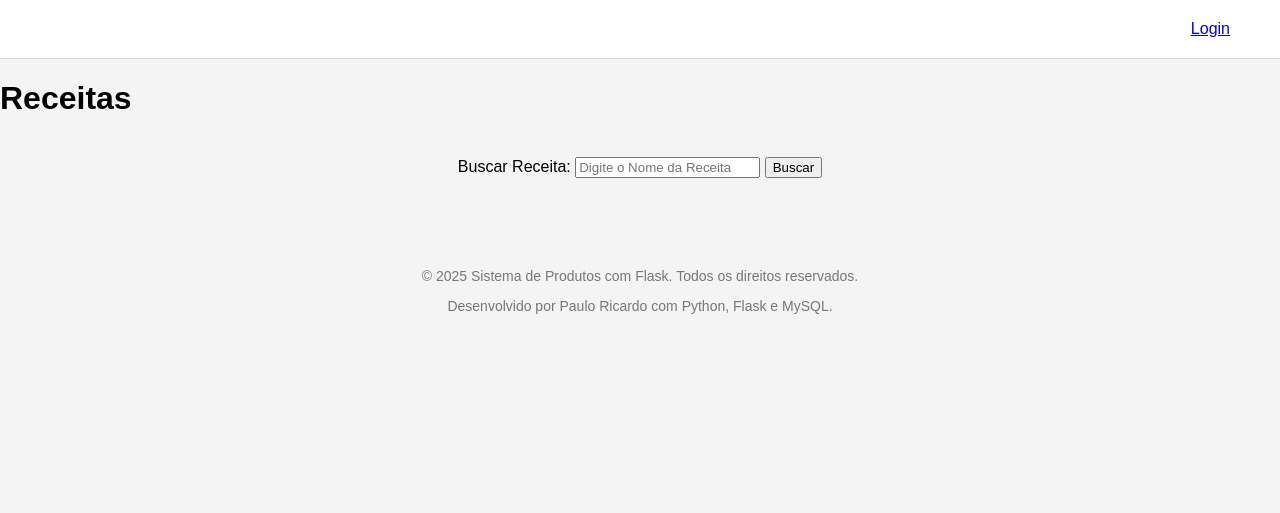
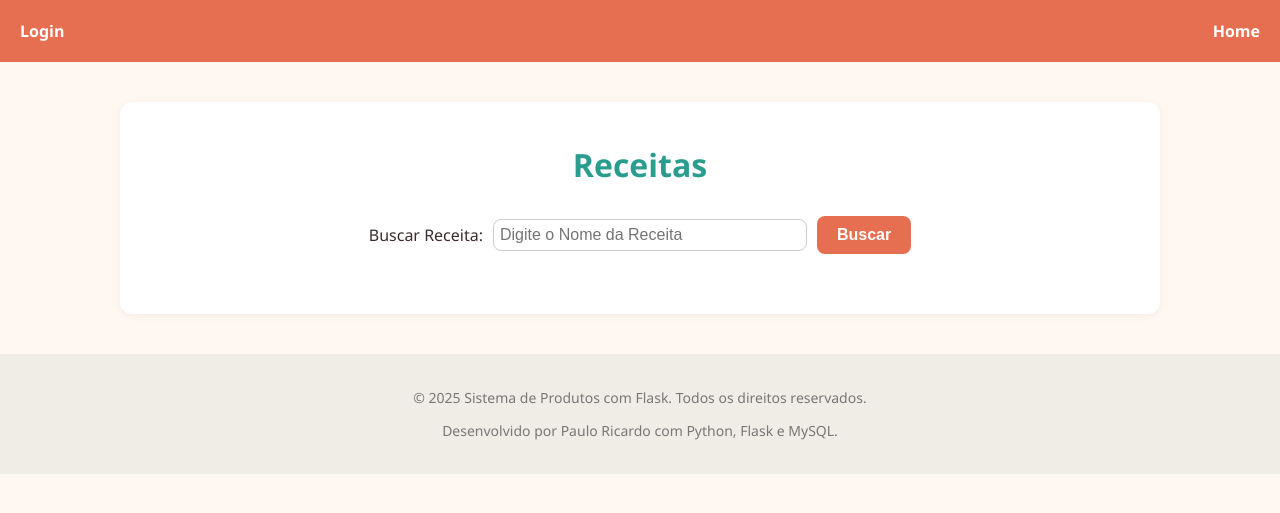
Before and after one commit to PauloR2021/So_Mais_Um_Prato, a Flask app: page /receita in a window 1280 px wide. Shown: the top 513 px of the page. Run offline with Flask 3, Linux system fonts and the light colour scheme; data that the repository does not hold is empty.

Commit message:
Add: Criando os style das telas de login, receitas e detalhes da receita

```diff
--- a/static/style_login.css
+++ b/static/style_login.css
@@ -1,3 +1,5 @@
+
+
 /* Fundo geral */
 body {
     background-color: #FFF8F0;
--- a/static/style_receitas.css
+++ b/static/style_receitas.css
@@ -1,21 +1,67 @@
+:root{
+    --cor-background-body: #FFF8F0;
+    --cor-color-body: #3D2C2E;
+    --cor-background-header: #E76F51;
+    --cor-color-h1: #2A9D8F;
+    --cor-background-button: #E76F51;
+    --cor-background-hutton-hover: #d65e45;
+    --cor-background-footer: #F0EDE6;
+    --cor-color-footer: #7D7D7D;
+}
+
 body {
-    font-family: Arial, sans-serif;
-    background-color: #f4f4f4;
+    font-family: 'Segoe UI', Tahoma, Geneva, Verdana, sans-serif;
+    background-color: var(--cor-background-body);
+    color: var(--cor-color-body);
     margin: 0;
     padding: 0;
 }
+/*Cabeçalho*/
+header {
+    background-color: var(--cor-background-header);
+    color: white;
+    padding: 20px;
+    display: flex;
+    justify-content: space-between;
+    align-items: center;
 
-header {
-    padding: 20px;
-    background-color: #fff;
-    border-bottom: 1px solid #ddd;
 }
 
-.nav-login {
-    text-align: right;
-    margin-right: 30px;
+.nav-login a{
+    color: white;
+    text-decoration: none;
+    font-weight: bold;
+    font-size: 16px;
+}
+.nav-login a:hover{
+    text-decoration: underline;
 }
 
+.nav-buttons a {
+    color: white;
+    text-decoration: none;
+    font-weight: bold;
+    font-size: 16px;
+}
+.nav-buttons a:hover{
+    text-decoration: underline;
+}
+
+main{
+    max-width: 1000px;
+    margin: 40px auto;
+    padding: 20px;
+    background-color: white;
+    border-radius: 12px;
+    box-shadow: 0 2px 8px rgba(0, 0, 0, 0.05);
+}
+
+main h1{
+    color: var(--cor-color-h1);
+    text-align: center;
+    margin-bottom: 30px;
+}
+/*
 .container {
     max-width: 1200px;
     margin: 40px auto;
@@ -23,14 +69,43 @@ header {
     flex-wrap: wrap;
     justify-content: space-around;
     gap: 20px;
+}*/
+/*Formulário*/
+form {
+    display: flex;
+    justify-content: center;
+    align-items: center;
+    flex-wrap: wrap;
+    gap: 10px;
+    margin-bottom: 40px;
 }
 
-form {
-    width: 100%;
-    text-align: center;
-    margin-bottom: 30px;
+form input[type="text"]{
+    padding: 6px;
+    border: 1px solid #ccc;
+    border-radius: 8px;
+    font-size: 16px;
+    width: 300px;
+
 }
 
+form button{
+    padding: 10px 20px;
+    background-color: var(--cor-background-button);
+    color: white;
+    border: none;
+    border-radius: 8px;
+    font-size: 16px;
+    font-weight: bold;
+    cursor:pointer;
+    transition: background-color 0.3s ease;
+}
+
+form button:hover{
+    background-color: var(--cor-background-hutton-hover);
+}
+
+/*Card Receita*/
 .receita-card {
     background-color: #fff;
     width: 250px;
@@ -42,7 +117,7 @@ form {
 }
 
 .receita-card:hover {
-    transform: scale(1.03);
+    transform: scale(1.10);
 }
 
 .receita-card img {
@@ -72,3 +147,13 @@ form {
     font-size: 14px;
     color: #777;
 }
+
+/*Rodapé*/
+footer {
+    background-color: var(--cor-background-footer);
+    padding: 20px;
+    font-size: 14px;
+    color: var(--cor-color-footer);
+    text-align: center;
+    margin-top: 40px;
+}
--- a/templates/receitas.html
+++ b/templates/receitas.html
@@ -11,6 +11,9 @@
         <div class="nav-login">
             <a href="/login">Login</a>
         </div>
+        <div class="nav-buttons">
+            <a href="/">Home</a>
+        </div>
     </header>
 
     <main>
@@ -18,7 +21,7 @@
         <div class="container">
             <form method="GET" action="">
                 <label for="nome">Buscar Receita: </label>
-                <input type="text" name="nome" i="nome" placeholder="Digite o Nome da Receita">
+                <input type="text" name="nome" id="nome" placeholder="Digite o Nome da Receita">
                 <button type="submit">Buscar</button>
             </form>
         </div>
@@ -41,7 +44,7 @@
     <footer style="text-align: center; font-size: 14px; color: #777; margin-top: 20px;">
         <p>&copy; 2025 Sistema de Produtos com Flask. Todos os direitos reservados.</p>
         <p>Desenvolvido por Paulo Ricardo com Python, Flask e MySQL.</p>
-  </footer>
+    </footer>
 
 </body>
 </html>
```
Also changed, not shown: static/style_detalhes_receitas.css (added, +113 -0 lines), templates/detalhes_receita.html (+7 -2 lines).
